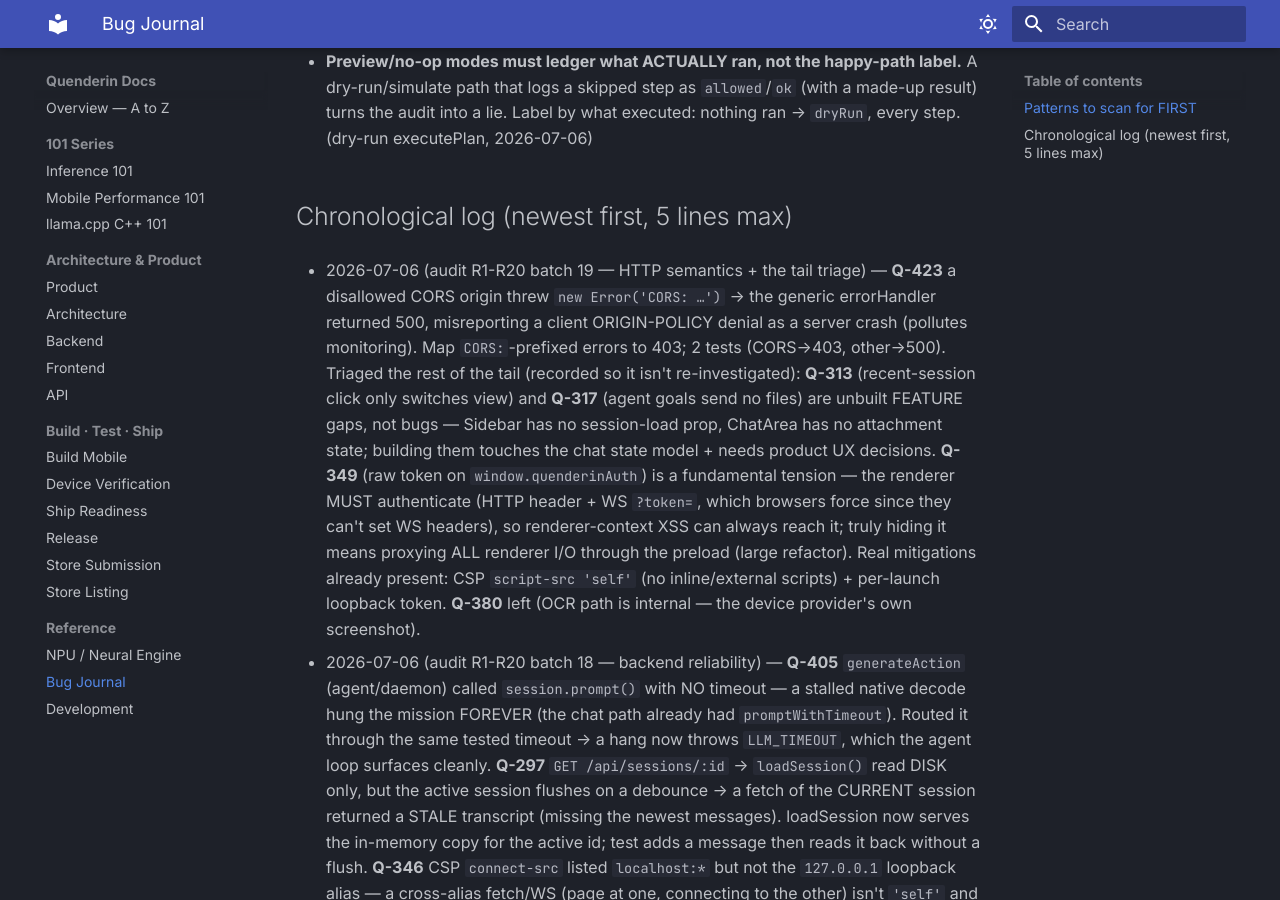
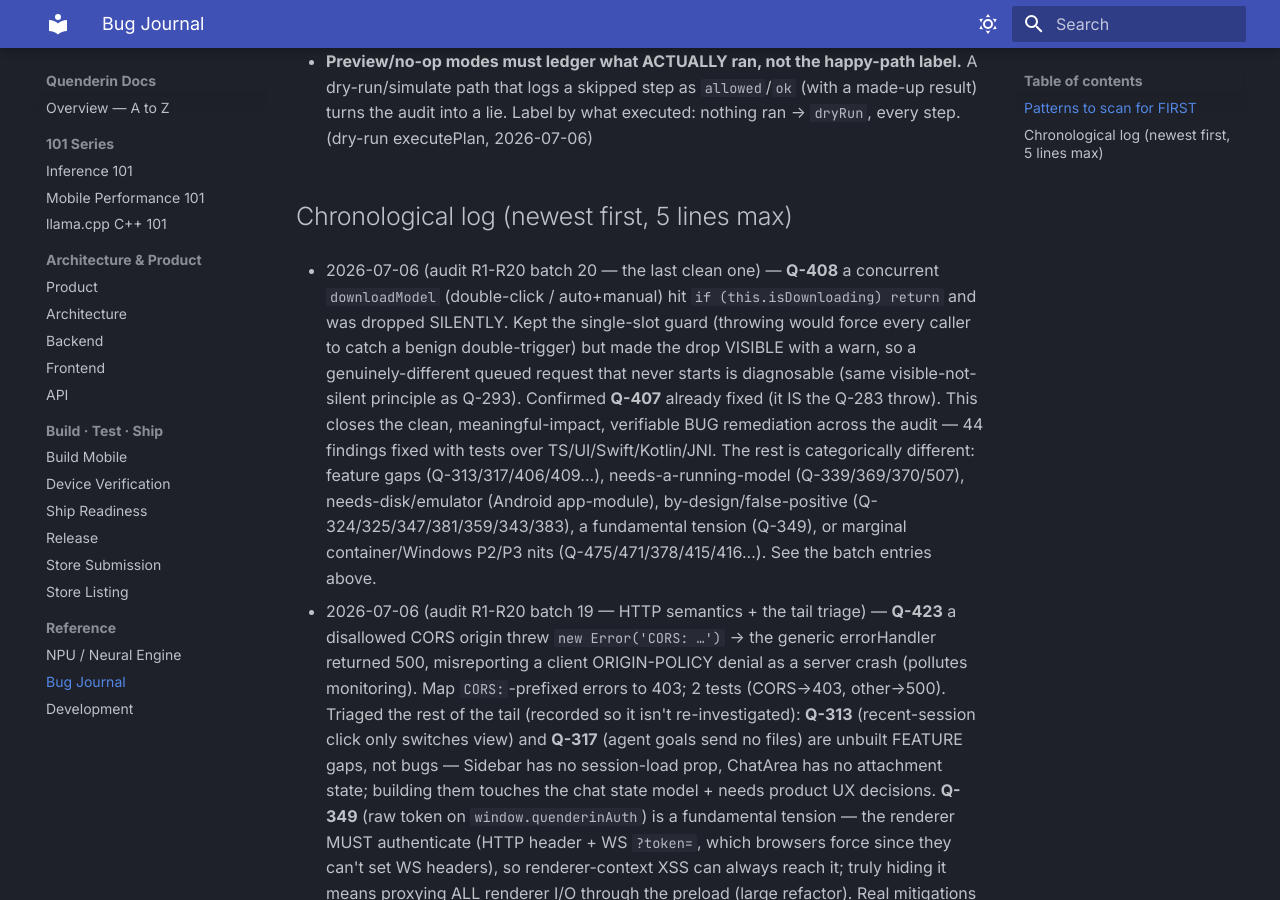
Before and after one commit to alikatgh/quenderin, an MkDocs documentation site: the page built from docs/BUG_JOURNAL.md, in a window 1280 px wide and 900 px high, scrolled down 11203 px. Built offline with MkDocs 1.6.1 and Material for MkDocs 9.7.7, drawn with Linux system fonts in a browser that asks for light colours.

Commit message:
fix(backend): Q-408 — a concurrent downloadModel is logged, not silently dropped
Only one download runs at a time (a single slot). A concurrent call hit
`if (this.isDownloading) return` and vanished silently, so a genuinely-different
queued request that never started was undiagnosable. Kept the guard — throwing
would force every caller to catch a benign double-trigger (double-click, or the
auto + manual paths racing) — but made the drop visible with a warn, matching
Q-293's visible-not-silent backpressure principle.

Q-407 confirmed already fixed (it is the Q-283 throw-when-busy).

This closes the clean, meaningful-impact, verifiable bug remediation across the
2026-07-05 audit: 44 findings fixed with tests over the TS backend, Electron UI,
Swift core, Kotlin core, and JNI. The remainder is categorically different —
feature gaps, needs-a-running-model, needs-disk/emulator, by-design/false-positive,
a fundamental token-exposure tension, or marginal container/Windows P2/P3 nits —
each recorded in docs/BUG_JOURNAL.md.

Verified: 434 TS tests, typecheck:src + lint:src clean.

Co-Authored-By: Claude Fable 5 <noreply@anthropic.com>

```diff
--- a/docs/BUG_JOURNAL.md
+++ b/docs/BUG_JOURNAL.md
@@ -340,6 +340,17 @@ Cheap-to-write, cheap-to-read, expensive-to-skip. `grep -i <symptom>` this befor
   Label by what executed: nothing ran → `dryRun`, every step. (dry-run executePlan, 2026-07-06)
 
 ## Chronological log (newest first, 5 lines max)
+
+- 2026-07-06 (audit R1-R20 batch 20 — the last clean one) — **Q-408** a concurrent `downloadModel`
+  (double-click / auto+manual) hit `if (this.isDownloading) return` and was dropped SILENTLY. Kept the
+  single-slot guard (throwing would force every caller to catch a benign double-trigger) but made the
+  drop VISIBLE with a warn, so a genuinely-different queued request that never starts is diagnosable
+  (same visible-not-silent principle as Q-293). Confirmed **Q-407** already fixed (it IS the Q-283
+  throw). This closes the clean, meaningful-impact, verifiable BUG remediation across the audit — 44
+  findings fixed with tests over TS/UI/Swift/Kotlin/JNI. The rest is categorically different: feature
+  gaps (Q-313/317/406/409...), needs-a-running-model (Q-339/369/370/507), needs-disk/emulator (Android
+  app-module), by-design/false-positive (Q-324/325/347/381/359/343/383), a fundamental tension (Q-349),
+  or marginal container/Windows P2/P3 nits (Q-475/471/378/415/416...). See the batch entries above.
 
 - 2026-07-06 (audit R1-R20 batch 19 — HTTP semantics + the tail triage) — **Q-423** a disallowed CORS
   origin threw `new Error('CORS: …')` → the generic errorHandler returned 500, misreporting a client
```
Also changed, not shown: 1 other file.
